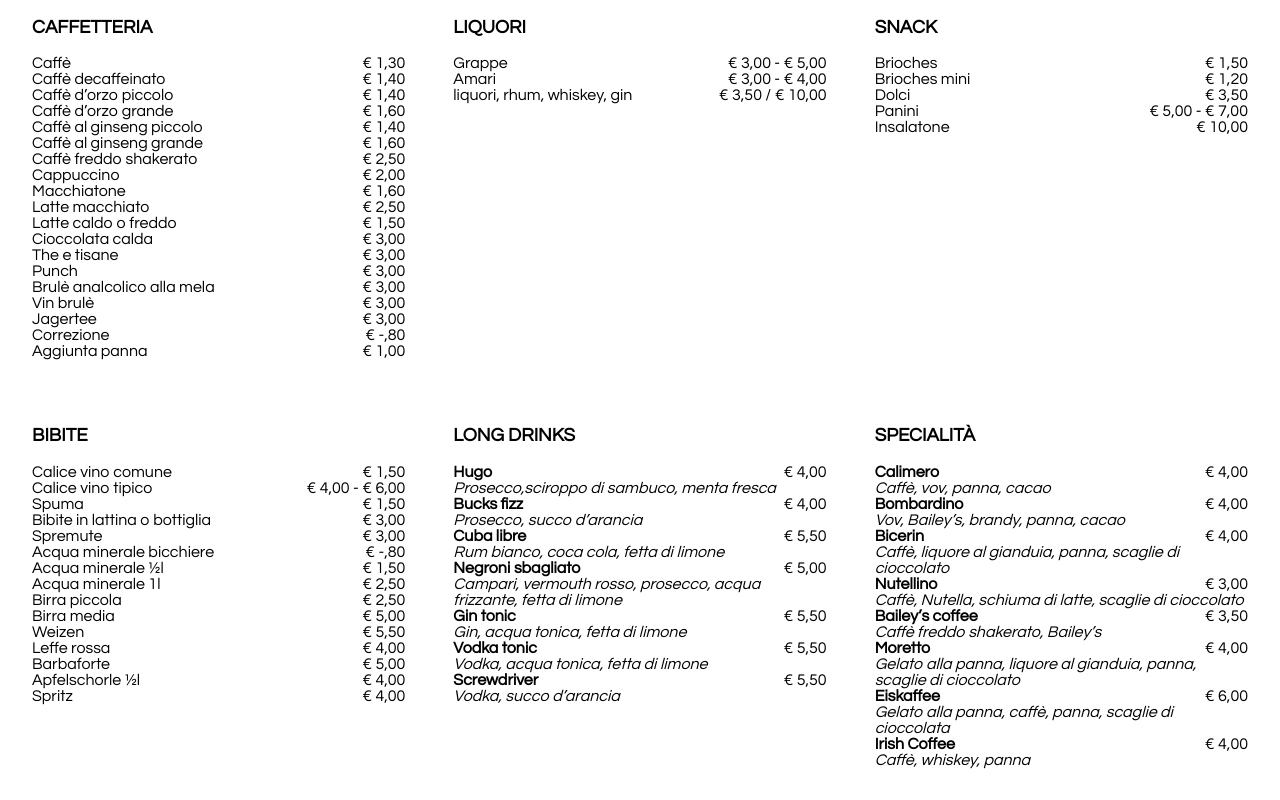
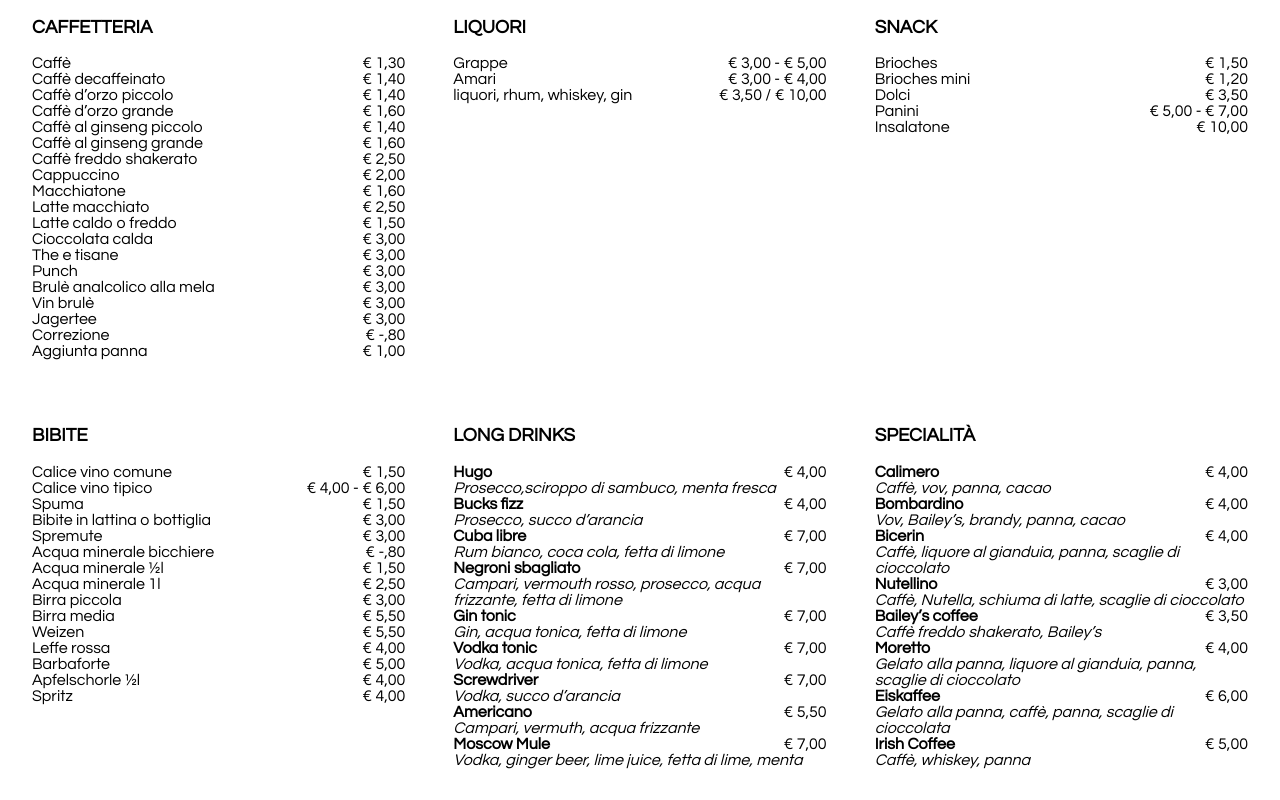
Before and after one commit to caminetto-mountain-resort/caminetto-mountain-resort.github.io, a plain HTML site: page index.html in a window 1280 px wide. Shown: the part 466-1266 px from the top of the page. Drawn offline with Linux system fonts and the light colour scheme; a web font is replaced by a local one.

Commit message:
Update index.html
update prices

```diff
--- a/index.html
+++ b/index.html
@@ -103,8 +103,8 @@
             <div class="item"><span>Acqua minerale bicchiere</span><span>€ -,80</span></div>
             <div class="item"><span>Acqua minerale ½l</span><span>€ 1,50</span></div>
             <div class="item"><span>Acqua minerale 1l</span><span>€ 2,50</span></div>
-            <div class="item"><span>Birra piccola</span><span>€ 2,50</span></div>
-            <div class="item"><span>Birra media</span><span>€ 5,00</span></div>
+            <div class="item"><span>Birra piccola</span><span>€ 3,00</span></div>
+            <div class="item"><span>Birra media</span><span>€ 5,50</span></div>
             <div class="item"><span>Weizen</span><span>€ 5,50</span></div>
             <div class="item"><span>Leffe rossa</span><span>€ 4,00</span></div>
             <div class="item"><span>Barbaforte</span><span>€ 5,00</span></div>
@@ -117,16 +117,20 @@
             <em>Prosecco,sciroppo di sambuco, menta fresca</em>
             <div class="item"><b>Bucks fizz</b><span>€ 4,00</span></div>
             <em>Prosecco, succo d’arancia</em>
-            <div class="item"><b>Cuba libre</b><span>€ 5,50</span></div>
+            <div class="item"><b>Cuba libre</b><span>€ 7,00</span></div>
             <em>Rum bianco, coca cola, fetta di limone</em>
-            <div class="item"><b>Negroni sbagliato</b><span>€ 5,00</span></div>
+            <div class="item"><b>Negroni sbagliato</b><span>€ 7,00</span></div>
             <em>Campari, vermouth rosso, prosecco, acqua frizzante, fetta di limone</em>
-            <div class="item"><b>Gin tonic</b><span>€ 5,50</span></div>
+            <div class="item"><b>Gin tonic</b><span>€ 7,00</span></div>
             <em>Gin, acqua tonica, fetta di limone</em>
-            <div class="item"><b>Vodka tonic</b><span>€ 5,50</span></div>
+            <div class="item"><b>Vodka tonic</b><span>€ 7,00</span></div>
             <em>Vodka, acqua tonica, fetta di limone</em>
-            <div class="item"><b>Screwdriver</b><span>€ 5,50</span></div>
+            <div class="item"><b>Screwdriver</b><span>€ 7,00</span></div>
             <em>Vodka, succo d’arancia</em>
+            <div class="item"><b>Americano</b><span>€ 5,50</span></div>
+            <em>Campari, vermuth, acqua frizzante</em>
+            <div class="item"><b>Moscow Mule</b><span>€ 7,00</span></div>
+            <em>Vodka, ginger beer, lime juice, fetta di lime, menta</em>
         </div>
         <div class="section">
             <h3>SPECIALITÀ</h3>
@@ -144,7 +148,7 @@
             <em>Gelato alla panna, liquore al gianduia, panna, scaglie di cioccolato</em>
             <div class="item"><b>Eiskaffee</b><span>€ 6,00</span></div>
             <em>Gelato alla panna, caffè, panna, scaglie di cioccolata</em>
-            <div class="item"><b>Irish Coffee</b><span>€ 4,00</span></div>
+            <div class="item"><b>Irish Coffee</b><span>€ 5,00</span></div>
             <em>Caffè, whiskey, panna</em>
         </div>
     </div>
```
